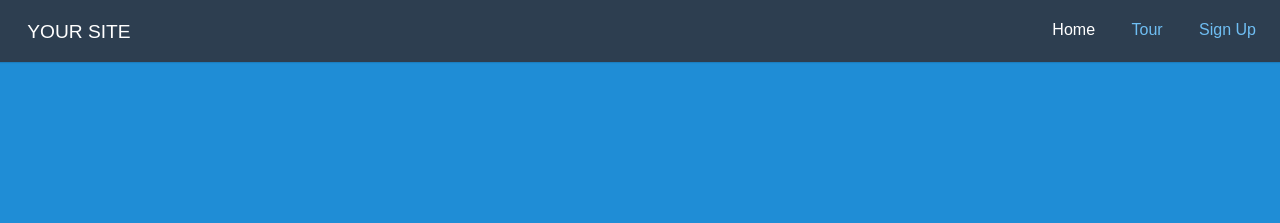
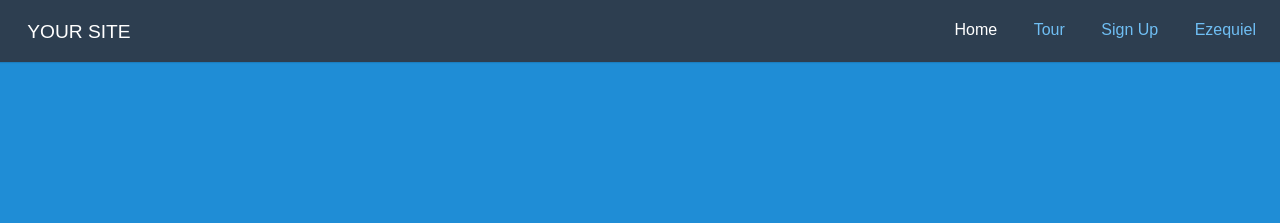
Before and after one commit to mpozzoknx/workshop-git, a plain HTML site: page index.html in a window 1280 px wide. Shown: the top 223 px of the page. Drawn offline with nearby package versions, Linux system fonts and the light colour scheme.

Commit message:
Agrego elemento li con mi nombre

```diff
--- a/index.html
+++ b/index.html
@@ -42,6 +42,7 @@
             <li class="pure-menu-item pure-menu-selected"><a href="#" class="pure-menu-link">Home</a></li>
             <li class="pure-menu-item"><a href="#" class="pure-menu-link">Tour</a></li>
             <li class="pure-menu-item"><a href="#" class="pure-menu-link">Sign Up</a></li>
+            <li class="pure-menu-item"><a href="#" class="pure-menu-link">Ezequiel</a></li>
         </ul>
     </div>
 </div>
```
